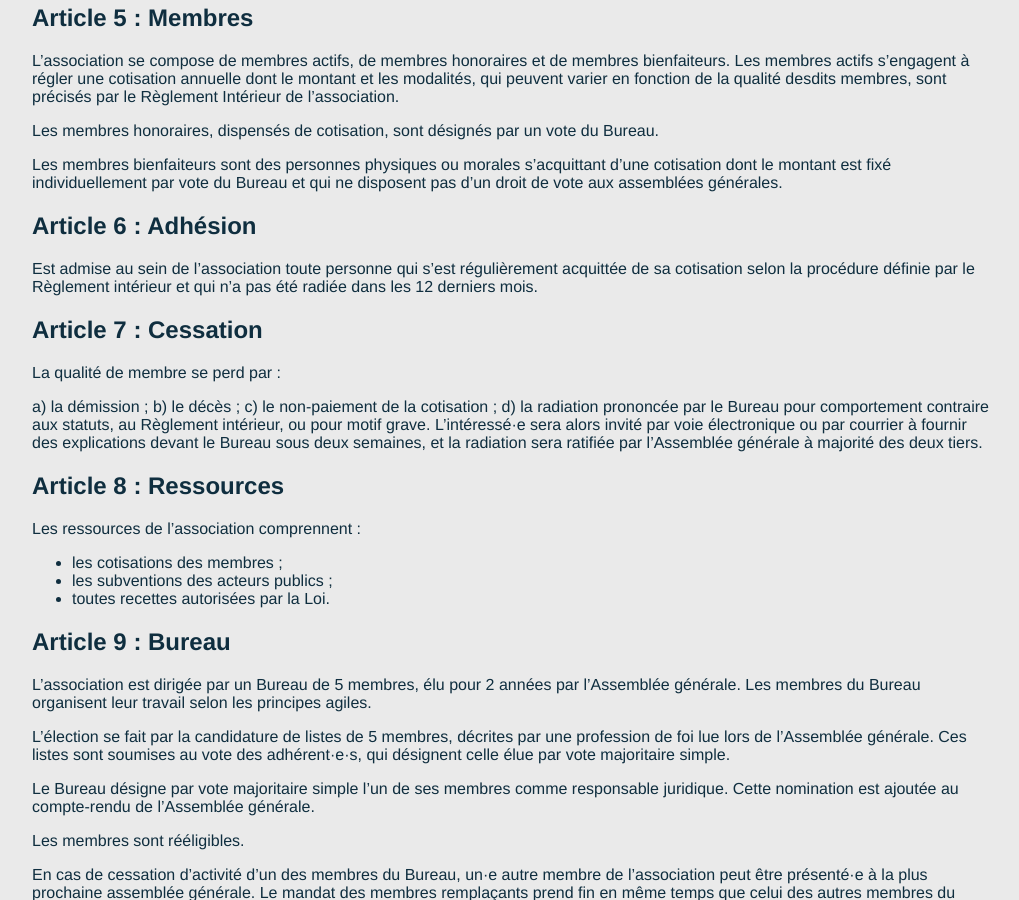
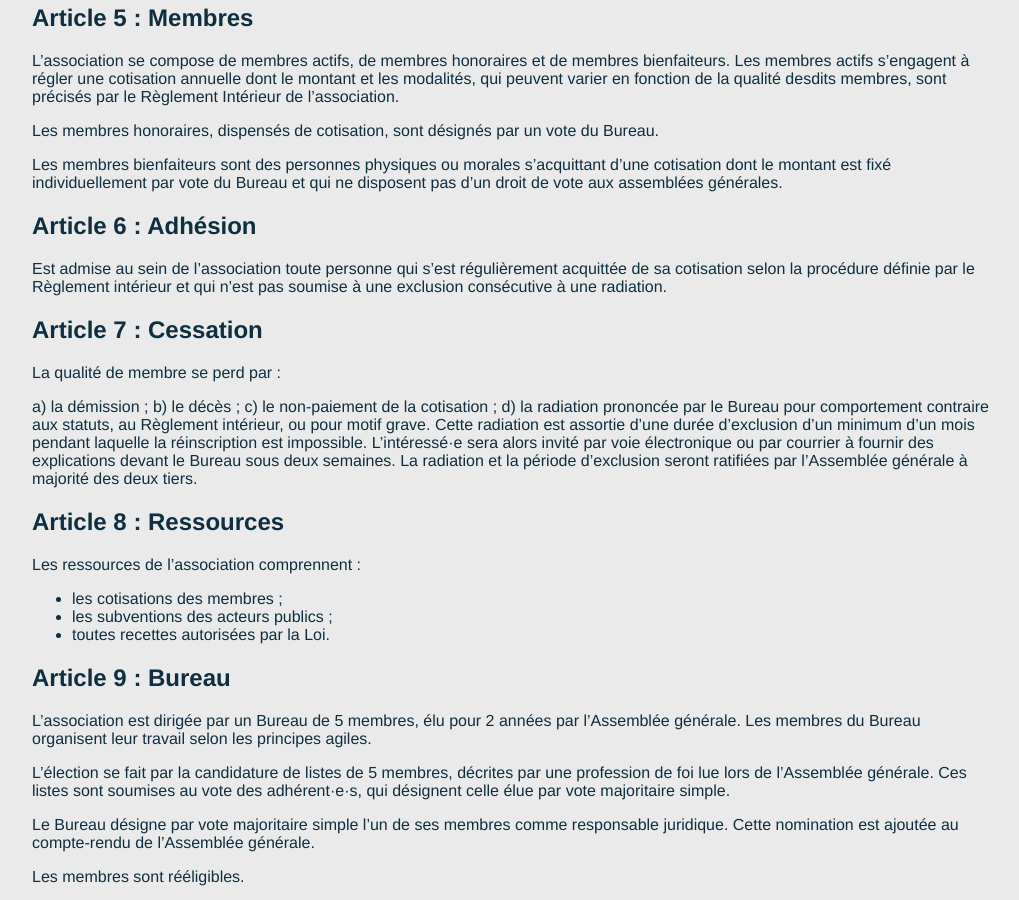
Before and after one commit to AgileFrance/AgileFrance.github.io, a Jekyll site: the page built from _pages/statuts.md, in a window 1280 px wide and 900 px high, scrolled down 843 px. Shown: the whole window, without its empty margins (128-1147 px from the left). Built offline with Jekyll 4.4.1, drawn with Linux system fonts in a browser that asks for light colours.

Commit message:
Rend flexible la durée de radiation

```diff
--- a/_pages/statuts.md
+++ b/_pages/statuts.md
@@ -36,7 +36,7 @@ Les membres bienfaiteurs sont des personnes physiques ou morales s’acquittant
 
 ## Article 6 : Adhésion
 
-Est admise au sein de l’association toute personne qui s’est régulièrement acquittée de sa cotisation selon la procédure définie par le Règlement intérieur et qui n'a pas été radiée dans les 12 derniers mois.
+Est admise au sein de l’association toute personne qui s’est régulièrement acquittée de sa cotisation selon la procédure définie par le Règlement intérieur et qui n’est pas soumise à une exclusion consécutive à une radiation.
 
 ## Article 7 : Cessation
 
@@ -45,7 +45,7 @@ La qualité de membre se perd par :
 a) la démission ;
 b) le décès ;
 c) le non-paiement de la cotisation ;
-d) la radiation prononcée par le Bureau pour comportement contraire aux statuts, au Règlement intérieur, ou pour motif grave. L’intéressé·e sera alors invité par voie électronique ou par courrier à fournir des explications devant le Bureau sous deux semaines, et la radiation sera ratifiée par l'Assemblée générale à majorité des deux tiers.
+d) la radiation prononcée par le Bureau pour comportement contraire aux statuts, au Règlement intérieur, ou pour motif grave. Cette radiation est assortie d’une durée d’exclusion d’un minimum d’un mois pendant laquelle la réinscription est impossible. L’intéressé·e sera alors invité par voie électronique ou par courrier à fournir des explications devant le Bureau sous deux semaines. La radiation et la période d’exclusion seront ratifiées par l'Assemblée générale à majorité des deux tiers.
 
 ## Article 8 : Ressources
 
```
